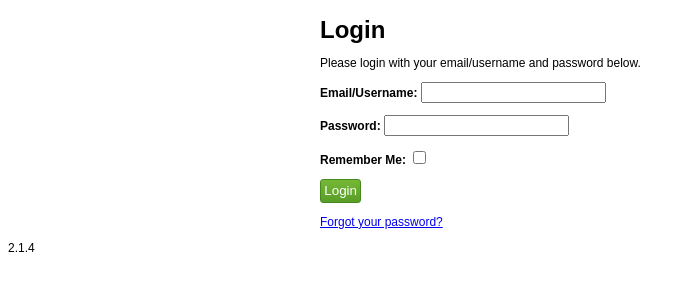
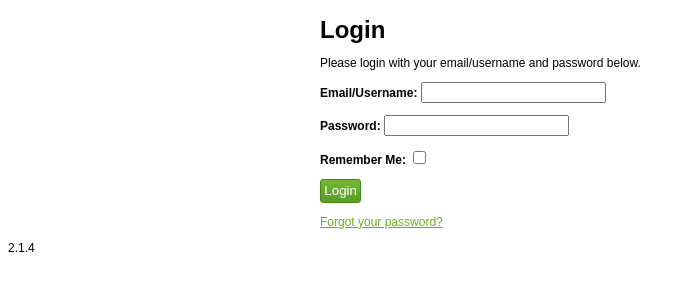
Before and after one commit to fsmn/assets, a CodeIgniter app: page /auth/login in a window 1280 px wide. Shown: the top 300 px of the page, without its empty margins (0-694 px from the left). Run offline with CodeIgniter, Linux system fonts and the light colour scheme; some libraries are stand-ins or nearby versions.

Commit message:
minor css change for <a> tags

```diff
--- a/css/color.css
+++ b/css/color.css
@@ -144,7 +144,7 @@ body {
 	background: linear-gradient(top, #B84D70 0, #990033 100%);
 }
 
-.link {
+.link , a {
 	color: #67b021;
 	cursor: pointer;
 	text-decoration: underline;
```
